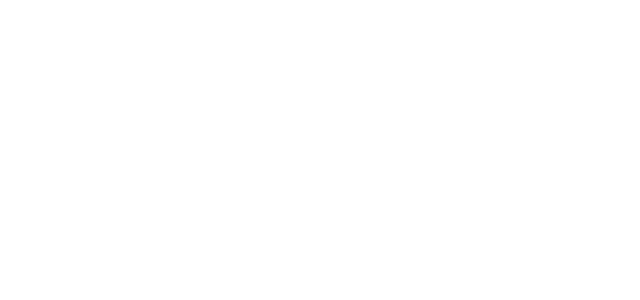
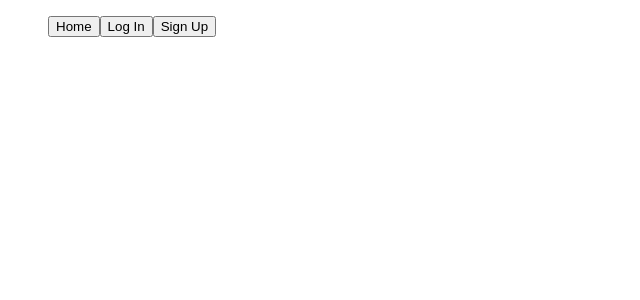
Before and after one commit to CountyClerks/Members-Only, a React (Create React App) app in the folder client/: page / in a window 1280 px wide. Shown: the top 300 px of the page, without its empty margins (0-640 px from the left). Built offline with nearby package versions, Linux system fonts and the light colour scheme.

Commit message:
added homepage import and homepage css

```diff
--- a/client/src/App.js
+++ b/client/src/App.js
@@ -1,9 +1,10 @@
-import './App.css';
+import './home.css'
+import Home from'./pages/home'
 
 function App() {
   return (
     <div className="App">
-
+      <Home></Home>
     </div>
   );
 }
```
